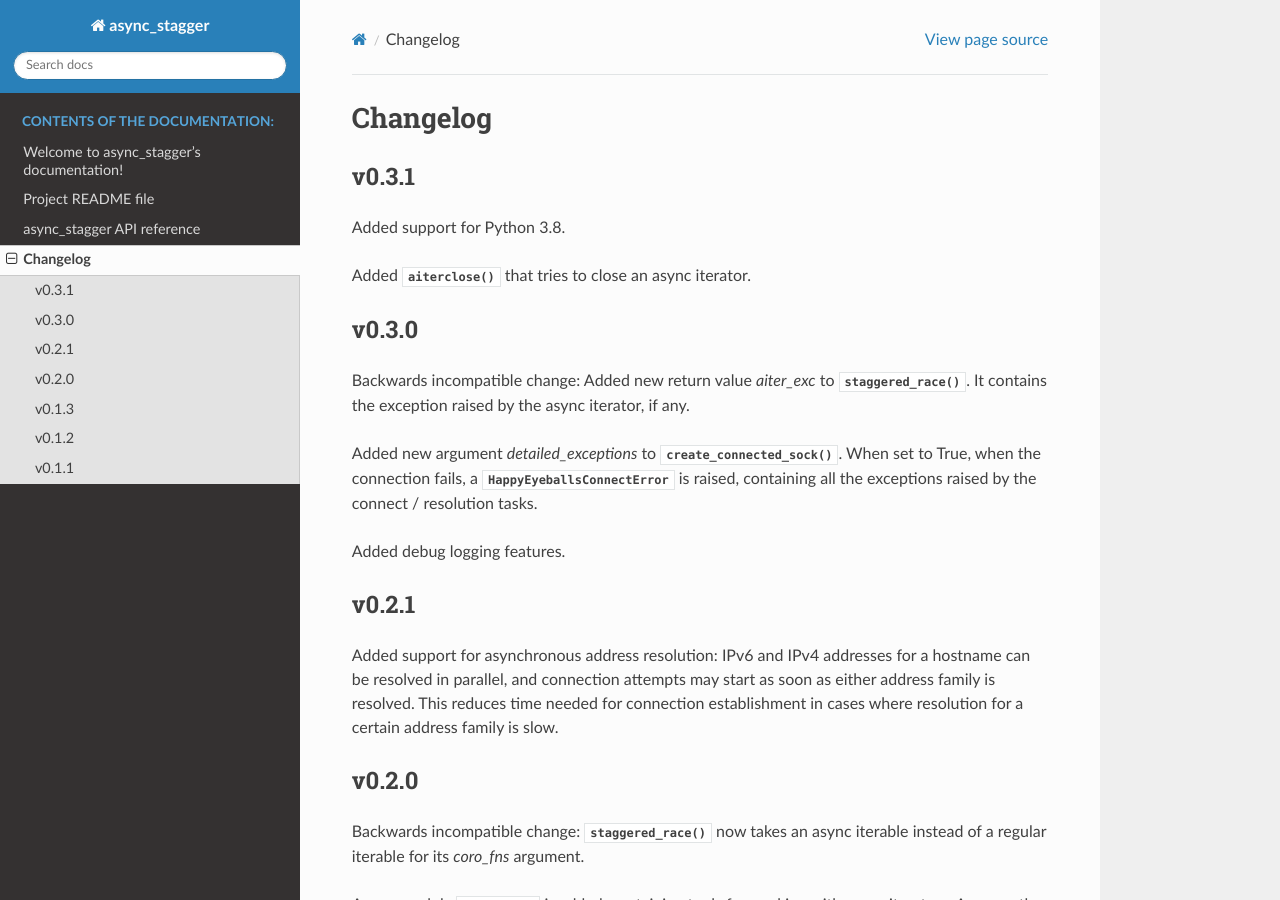
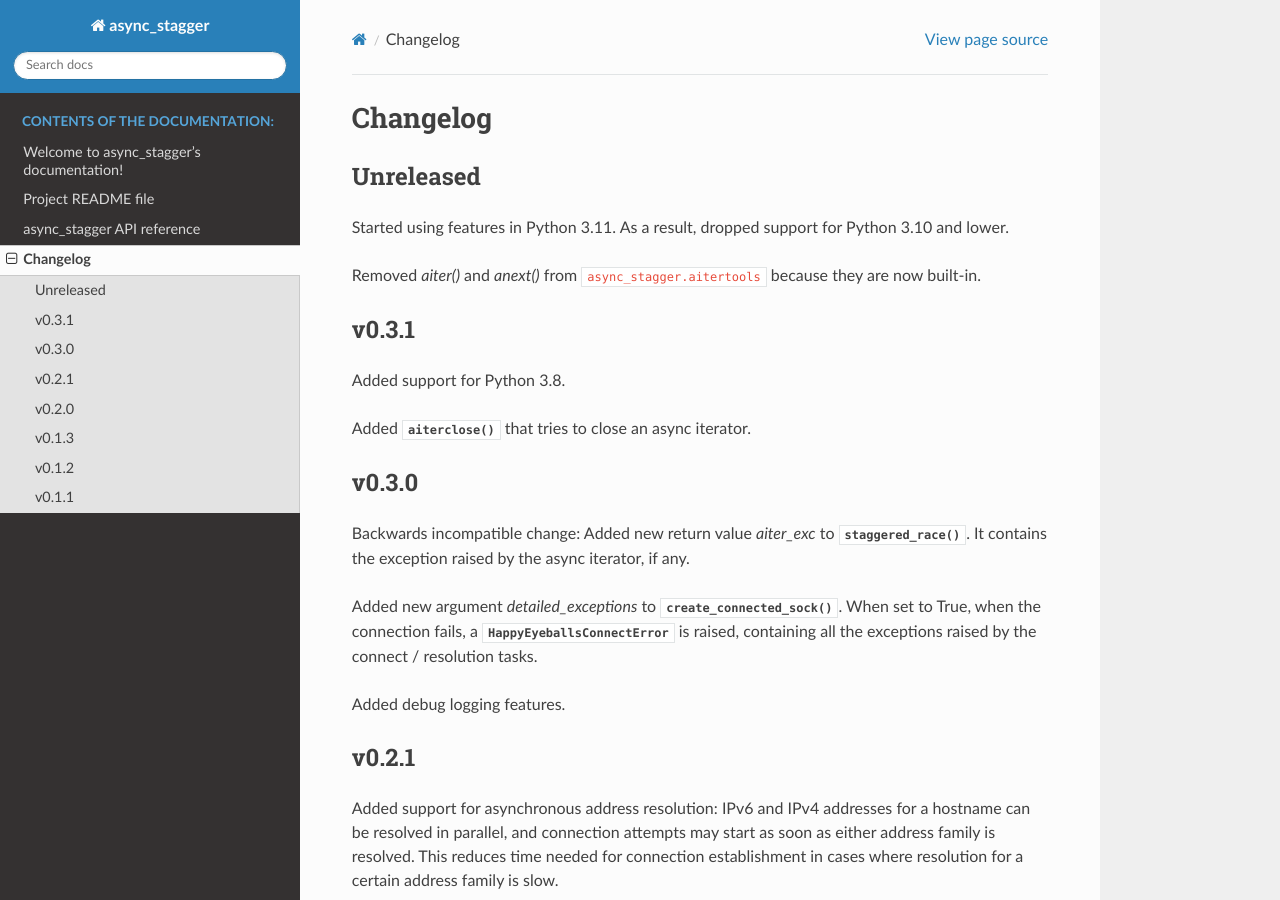
Before and after one commit to twisteroidambassador/async_stagger, a Sphinx documentation site: the page built from docs/changelog.rst, in a window 1280 px wide and 900 px high. Built offline with Sphinx 7.4.7 and the Read the Docs theme 2.0.0, drawn with Linux system fonts in a browser that asks for light colours; cross-references to code outside the pages are shown as plain code.

Commit message:
Update changelog.

```diff
--- a/docs/changelog.rst
+++ b/docs/changelog.rst
@@ -1,6 +1,14 @@
 Changelog
 #########
 
+Unreleased
+======
+
+Started using features in Python 3.11.
+As a result, dropped support for Python 3.10 and lower.
+
+Removed `aiter()` and `anext()` from :module:`~async_stagger.aitertools`
+because they are now built-in.
 
 v0.3.1
 ======
```
